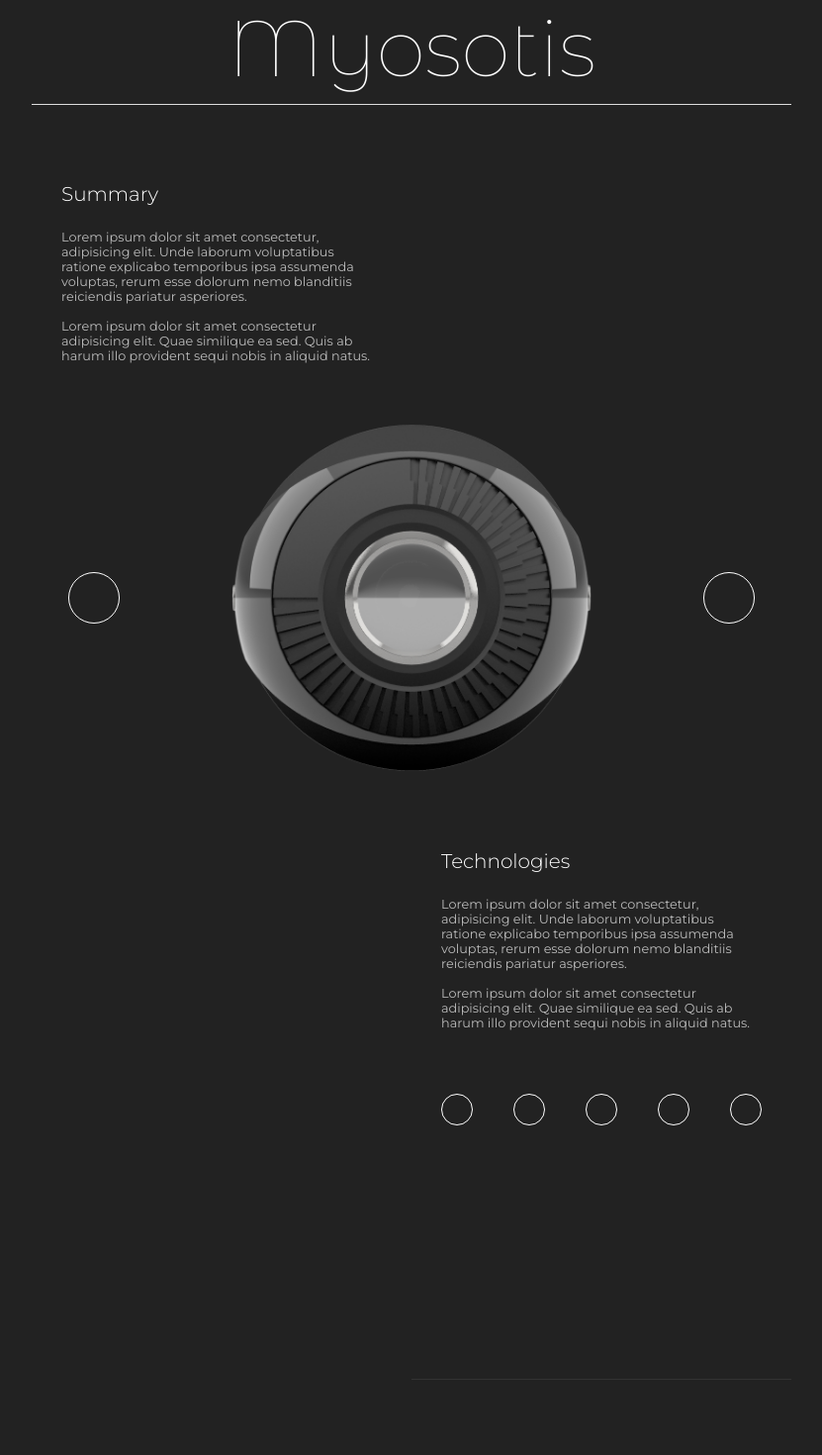
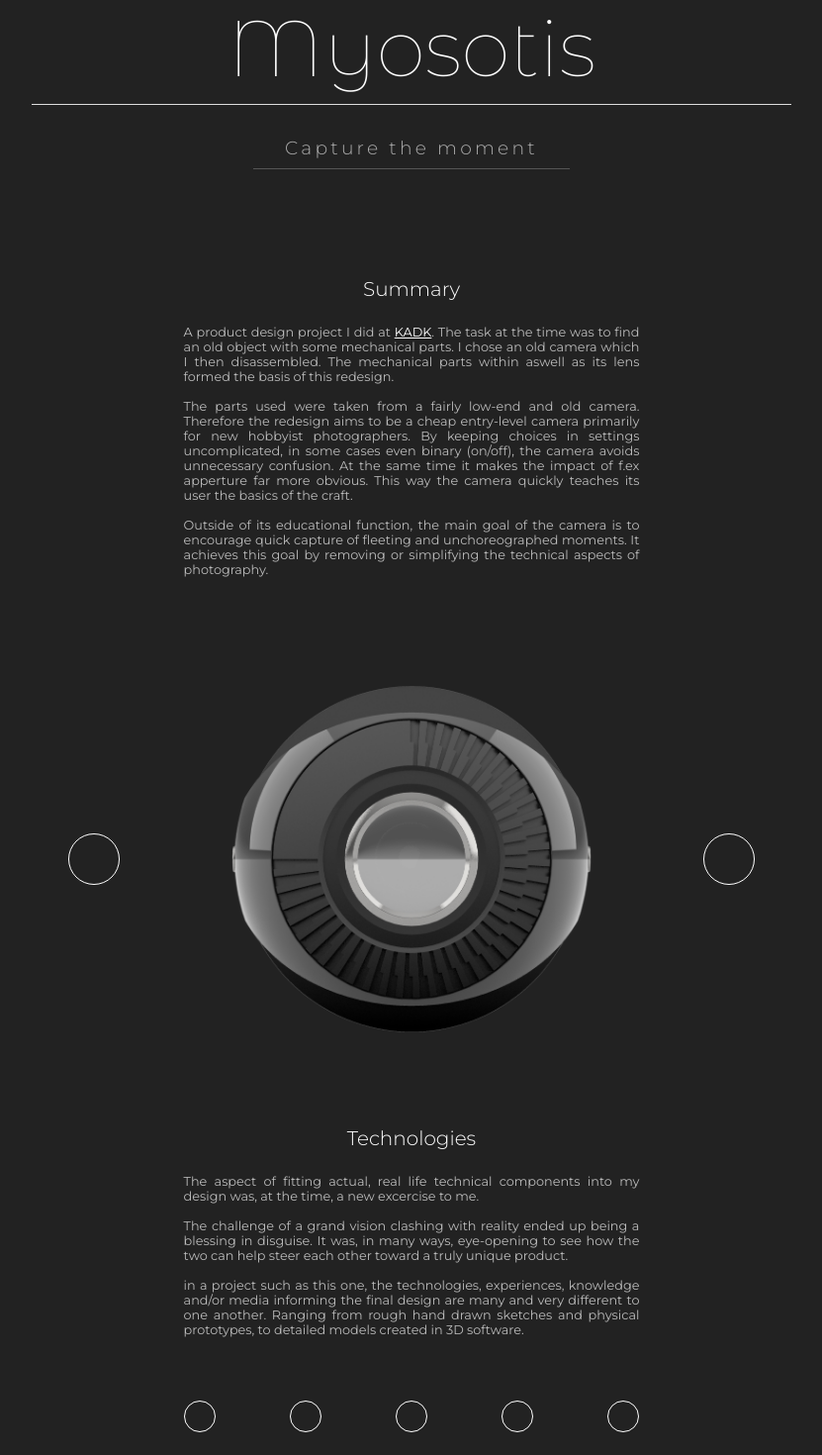
Before and after one commit to eivomt/p2r, a React (Create React App) app: page /contact in a window 1280 px wide. Shown: the part 800-2270 px from the top of the page at 99% size, without its empty margins (224-1055 px from the left). Built offline with nearby package versions, Linux system fonts and the light colour scheme.

Commit message:
added text

```diff
--- a/src/components/Project.js
+++ b/src/components/Project.js
@@ -1,6 +1,7 @@
 import React, { Component } from 'react'
 
 class Project extends Component {
+
     render() {
         return(
              <div className="grid">
@@ -9,10 +10,13 @@ class Project extends Component {
                     <h2>{this.props.title}</h2>
                 </div>
 
+                <div className="subtitle">
+                    <h3>{this.props.subtitle}</h3>
+                </div>
+
                 <div className="summary">
                     <h2>Summary</h2>
-                    <p>Lorem ipsum dolor sit amet consectetur, adipisicing elit. Unde laborum voluptatibus ratione explicabo temporibus ipsa assumenda voluptas, rerum esse dolorum nemo blanditiis reiciendis pariatur asperiores.</p>
-                    <p>Lorem ipsum dolor sit amet consectetur adipisicing elit. Quae similique ea sed. Quis ab harum illo provident sequi nobis in aliquid natus.</p>
+                    {this.props.children[0]}
                 </div>
 
                 <div className="p-content">
@@ -23,8 +27,7 @@ class Project extends Component {
 
                 <div className="technologies">
                     <h2>Technologies</h2>
-                    <p>Lorem ipsum dolor sit amet consectetur, adipisicing elit. Unde laborum voluptatibus ratione explicabo temporibus ipsa assumenda voluptas, rerum esse dolorum nemo blanditiis reiciendis pariatur asperiores.</p>
-                    <p>Lorem ipsum dolor sit amet consectetur adipisicing elit. Quae similique ea sed. Quis ab harum illo provident sequi nobis in aliquid natus.</p>
+                    {this.props.children[1]}
                     <div className="buttons">
                         <div className="button"></div>
                         <div className="button"></div>
--- a/src/pages/Home.js
+++ b/src/pages/Home.js
@@ -10,13 +10,60 @@ import You from '../assets/images/you.svg'
 class Home extends Component {
 
     render() {
+
+        let myosotisSummary, plusUSummary, PortfolioSummary
+
+        myosotisSummary = {
+            "p_1" : "A product design project I did at",
+            "a_1" : {
+                "src" : "https://kadk.dk",
+                "text" : "KADK"
+            },
+            "p_2" : " The task at the time was to find an old object with some mechanical parts. I chose an old camera which I then disassembled. The mechanical parts withing aswell as its lens formed the basis of this redesign.",
+            "p_3" : "The parts used were taken from a fairly low-end and old camera. Therefore the redesign aims to be a cheap entry-level camera primarily for new hobbyist photographers",
+            "p_4" : "By keeping choices in settings uncomplicated, in some cases even binary (on/off), the camera avoids unnecessary confusion. At the same time it makes the impact of f.ex apperture far more obvious. This way the camera quickly teaches its user the basics of the craft",
+            "p_5" : "Outside of its educational function, the main goal of the camera is to encourage quick capture of fleeting and unchoreographed moments. It achieves this goal by removing or simplifying the technical aspects of photography"
+        }
+
+        myosotisSummary = () => {
+            return(
+                <div>
+                    <p>A product design project I did at <a href="https://kadk.dk">KADK</a>. The task at the time was to find an old object with some mechanical parts. I chose an old camera which I then disassembled. The mechanical parts withing aswell as its lens formed the basis of this redesign.</p>
+                    <p>The parts used were taken from a fairly low-end and old camera. Therefore the redesign aims to be a cheap entry-level camera primarily for new hobbyist photographers. By keeping choices in settings uncomplicated, in some cases even binary (on/off), the camera avoids unnecessary confusion. At the same time it makes the impact of f.ex apperture far more obvious. This way the camera quickly teaches its user the basics of the craft</p>
+                    <p>Outside of its educational function, the main goal of the camera is to encourage quick capture of fleeting and unchoreographed moments. It achieves this goal by removing or simplifying the technical aspects of photography</p>
+                </div>
+            )
+        }
+
         return(
             <div>
                 <Landing/>
-                <Project title="Myosotis" imagesize="normal" image={CameraFront}/>
-                <Project title="Plus U" imagesize="smaller" image={You}/>
-                <Project title="Portfolio" imagesize="normal" image={CameraPersp}/>
 
+                <Project title="Myosotis" subtitle="Capture the moment" summary={myosotisSummary} imagesize="normal" image={CameraFront}>
+                    <div>
+                        <p>A product design project I did at <a href="https://kadk.dk" target="_blank">KADK</a>. The task at the time was to find an old object with some mechanical parts. I chose an old camera which I then disassembled. The mechanical parts within aswell as its lens formed the basis of this redesign.</p>
+                        <p>The parts used were taken from a fairly low-end and old camera. Therefore the redesign aims to be a cheap entry-level camera primarily for new hobbyist photographers. By keeping choices in settings uncomplicated, in some cases even binary (on/off), the camera avoids unnecessary confusion. At the same time it makes the impact of f.ex apperture far more obvious. This way the camera quickly teaches its user the basics of the craft.</p>
+                        <p>Outside of its educational function, the main goal of the camera is to encourage quick capture of fleeting and unchoreographed moments. It achieves this goal by removing or simplifying the technical aspects of photography.</p>
+                    </div>
+                    <div>
+                        <p>The aspect of fitting actual, real life technical components into my design was, at the time, a new excercise to me.</p>
+                        <p>The challenge of a grand vision clashing with reality ended up being a blessing in disguise. It was, in many ways, eye-opening to see how the two can help steer each other toward a truly unique product.</p>
+                        <p>in a project such as this one, the technologies, experiences, knowledge and/or media informing the final design are many and very different to one another. Ranging from rough hand drawn sketches and physical prototypes, to detailed models created in 3D software.</p>
+                    </div>
+                </Project>
+
+                <Project title="Plus U" subtitle="Let's be lonely together" summary={myosotisSummary} imagesize="smaller" image={You}>
+                    <div>
+                        <p>Plus U is a web-application made to help people meet new friends and engage in social activities, otherwise unavailable to them.</p>
+                        <p>This was a two week project which served as examination at the end of <a href="https://https://www.lewagon.com/oslo" target="_blank">LeWagon</a> code bootcamp. It was developed by a team of three, consisting of Torfinn Weisser, Saioa Arostegi and myself.</p>
+                        <p>Be aware that Plus U was made for mobile <strong>only</strong> and will be buggy at best when viewed on other screens.</p>
+                    </div>
+                    <div>
+                        <p>Plus U was developed in Ruby on Rails, simply because Ruby and Ruby on Rails are the language and framework respectively, taught at <a href="https://lewagon.com/oslo" target="_blank">LeWagon</a>.</p>
+                        <p>The project includes quite a few functionalities that proved challenging, but ultimately rewarding and educational to implement. Such as signup/login logic, Geolocation and my favorite, Javascript animations</p>
+                        <p>To me though, the most valuable lessons from this project, was not from the technical challenges, but from challenges in UX and UI design.</p>
+                    </div>
+                </Project>
             </div>
         )
     }
--- a/src/stylesheets/index.scss
+++ b/src/stylesheets/index.scss
@@ -29,13 +29,14 @@ body {
 .grid {
     display: grid;
     grid-template-columns: 20% 30% 30% 20%;
-    grid-template-rows: auto 3rem auto auto auto;
+    grid-template-rows: auto 2rem auto auto auto auto;
     grid-template-areas:
         ". title title ."
         ". . . ."
-        ". summary . ."
+        ". subtitle subtitle ."
+        ". summary summary ."
         ". p-content p-content ."
-        ". . technologies .";
+        ". technologies technologies .";
 
     margin-bottom: 25vh;
 }
@@ -56,6 +57,25 @@ body {
         font-size: 7rem;
         color: white;
         margin-bottom: .5rem;
+    }
+}
+
+.subtitle {
+    grid-area: subtitle;
+
+    display: flex;
+    justify-content: center;
+    height: 7rem;
+
+
+    h3 {
+        color: $middle-l;
+        font-weight: 200;
+        letter-spacing: .2rem;
+        border-bottom: solid 1px $middle;
+        height: 2rem;
+        padding-left: 2rem;
+        padding-right: 2rem;
     }
 }
 
@@ -153,10 +173,18 @@ img {
     grid-area: summary;
     padding: 30px;
 
+    text-align: justify;
+
+    padding-left: 20%;
+    padding-right: 20%;
+
+    margin-bottom: 3rem;
+
     h2 {
         color: #fff;
         margin-bottom: 1.5rem;
         font-weight: 100;
+        text-align: center;
     }
 
     p {
@@ -169,10 +197,20 @@ img {
     grid-area: technologies;
     padding: 30px;
 
+    text-align: justify;
+
+    padding-left: 20%;
+    padding-right: 20%;
+
+    margin-top: 1rem;
+
+    border-bottom: 1px solid $middle-d;
+
     h2 {
         color: #fff;
         margin-bottom: 1.5rem;
         font-weight: 100;
+        text-align: center;
     }
 
     p {
@@ -241,6 +279,10 @@ img {
     color: $dark;
 }
 
+a {
+    color: white;
+}
+
 @import 'max-width-1280.scss';
 @import 'portrait.scss';
 @import 'max-width-767.scss';
--- a/src/stylesheets/max-width-767.scss
+++ b/src/stylesheets/max-width-767.scss
@@ -25,6 +25,12 @@
         }
     }
 
+    .subtitle {
+        h3 {
+            font-size: .8em;
+        }
+    }
+
     .btn-img {
         height: 5vw;
         width: 5vw;
@@ -43,12 +49,18 @@
         p {
             font-size: .6em;
         }
+        h2 {
+            font-size: 1em;
+        }
     }
     .technologies {
         padding-left: 10vw;
         padding-right: 10vw;
         p {
             font-size: .6em;
+        }
+        h2 {
+            font-size: 1em;
         }
     }
 
@@ -66,9 +78,9 @@
     }
 
     .l-content {
-        .logo{
-            height: 150px;
-            width: 150px;
+        svg {
+            height: 200px;
+            width: 200px;
         }
     }
 
@@ -80,8 +92,6 @@
     }
 
     .current-view {
-        // margin-left: calc(40vw - 60px);
-        margin-left: none;
         font-size: large;
         width: calc(80vw - 120px);
         display: flex;
--- a/src/stylesheets/portrait.scss
+++ b/src/stylesheets/portrait.scss
@@ -4,6 +4,7 @@
         grid-template-areas:
         ". title title ."
         ". . . ."
+        ". subtitle subtitle ."
         ". summary summary ."
         ". p-content p-content ."
         ". technologies technologies ."
```
Also changed, not shown: src/pages/tech-text.txt (added).
